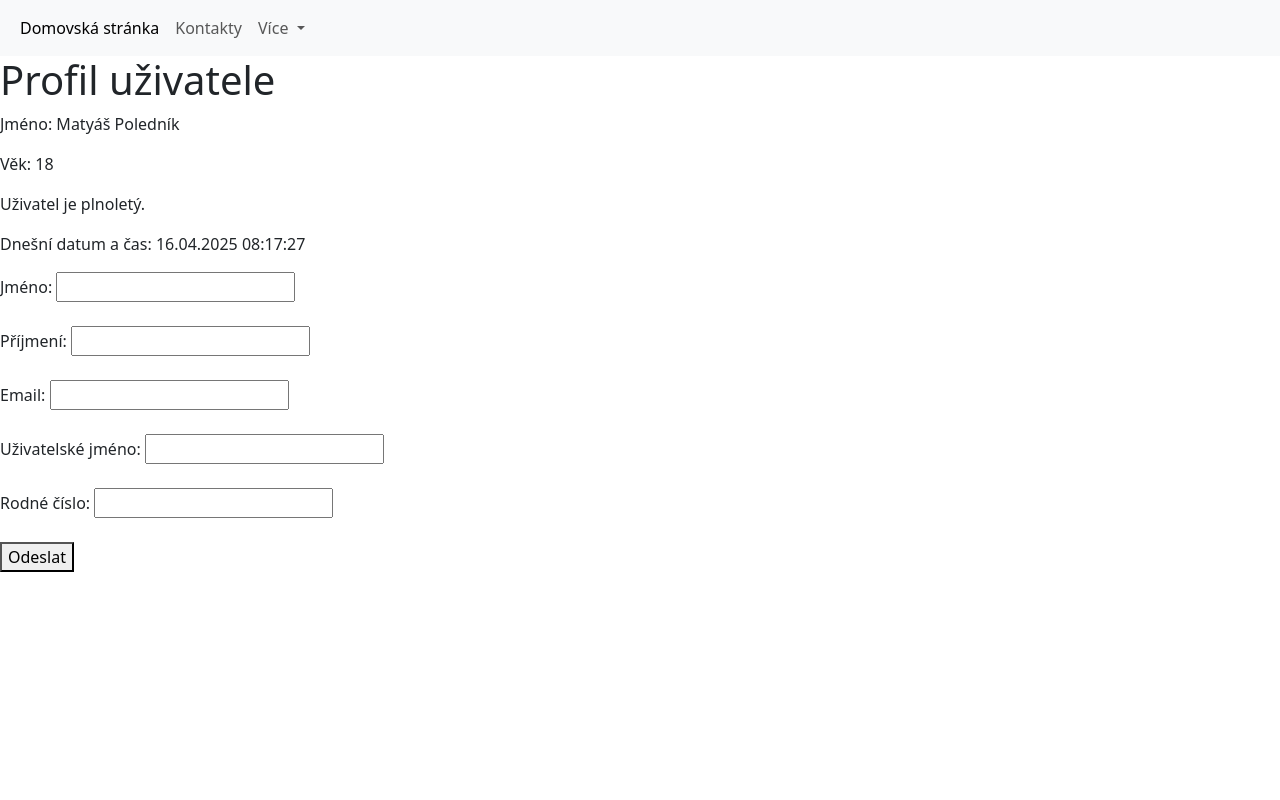
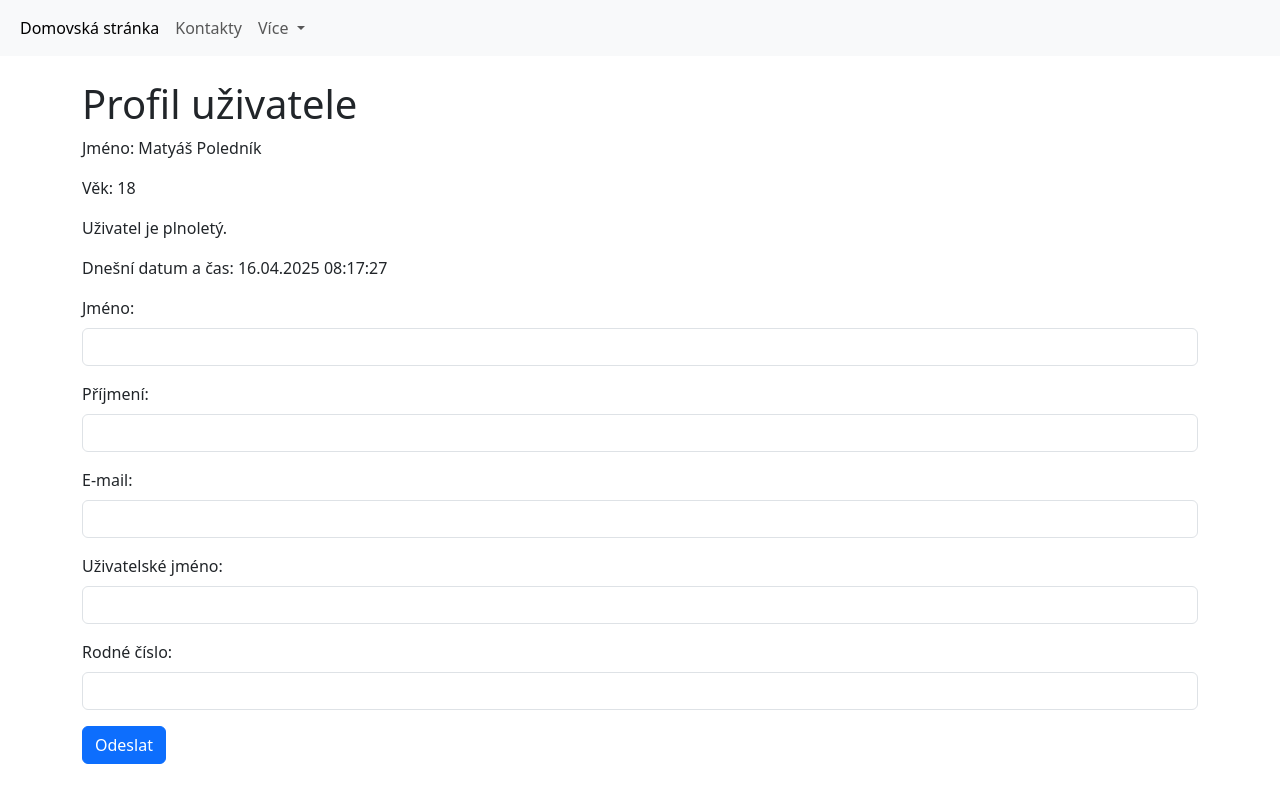
Before and after one commit to IT2-WA-2024-2025/flask-Matyas420, a Flask app: page / in a window 1280 px wide. Run offline with Flask 3, Linux system fonts and the light colour scheme.

Commit message:
form_flask2

```diff
--- a/.github/main.py
+++ b/.github/main.py
@@ -60,25 +60,27 @@
 
 @app.route("/", methods=['GET', 'POST'])
 def home_page():
-     string = None
-     if request.method == 'POST':
-       jmeno = request.form.get('jméno')
-       prijmeni = request.form.get('příjmení')
-       email = request.form.get('email')
-       uzivatelske_jmeno = request.form.get('uživatelské_jméno')
-       rodne_cislo = request.form.get('rodné_číslo')
+    string = None
+    if request.method == 'POST':
+        jmeno = request.form.get('jmeno')
+        prijmeni = request.form.get('prijmeni')
+        email = request.form.get('email')
+        uzivatelske_jmeno = request.form.get('uzivatelske_jmeno')
+        rodne_cislo = request.form.get('rodne_cislo')
 
-       if not jmeno or not prijmeni or not email or not uzivatelske_jmeno or not rodne_cislo:
-          string = "Musíte vyplnit všechna pole"
-       else:
-          if rodne_cislo.isdigit():
-             if string is None:
+
+        if not jmeno or not prijmeni or not email or not uzivatelske_jmeno or not rodne_cislo:
+            string = "Musíte vyplnit všechna pole."
+        else:
+
+            if rodne_cislo.isdigit():
                 string = (
-                 f"Zadali jste: {jmeno} {prijmeni}, E-mail: {email}, "
-                 f"Uživatelské jméno: {uzivatelske_jmeno}, Rodné číslo: {rodne_cislo}."
-             )
-     return render_template("index.html", datum=datetime.now().strftime('%d.%m.%Y %H:%M:%S'), string=string)
-
+                    f"Zadali jste: {jmeno} {prijmeni}, E-mail: {email}, "
+                    f"Uživatelské jméno: {uzivatelske_jmeno}, Rodné číslo: {rodne_cislo}."
+                )
+            else:
+                string = "Rodné číslo musí být tvořeno pouze číslicemi."
+    return render_template("index.html", datum=datetime.now().strftime('%d.%m.%Y %H:%M:%S'), string=string)
 
 
 if __name__ == "__main__":
--- a/.github/static/style.css
+++ b/.github/static/style.css
@@ -1,4 +1,5 @@
 body {
     background-color: lightgreen;
     color:coral;
+    text-align: center;
 }
--- a/.github/templates/index.html
+++ b/.github/templates/index.html
@@ -1,22 +1,27 @@
 <!DOCTYPE html>
- <html lang="en">
+<html lang="cs">
 <head>
     <meta charset="UTF-8">
     <meta name="viewport" content="width=device-width, initial-scale=1.0">
-     <link rel="stylesheet"  href="/static/style.css">
-     <title>Document</title>
-     <link href="https://cdn.jsdelivr.net/npm/bootstrap@5.3.3/dist/css/bootstrap.min.css" rel="stylesheet" integrity="sha384-QWTKZyjpPEjISv5WaRU9OFeRpok6YctnYmDr5pNlyT2bRjXh0JMhjY6hW+ALEwIH" crossorigin="anonymous">
+    <link rel="stylesheet" href="/static/style.css">
+    <title>Profil uživatele</title>
+    <link href="https://cdn.jsdelivr.net/npm/bootstrap@5.3.3/dist/css/bootstrap.min.css" rel="stylesheet"
+          integrity="sha384-QWTKZyjpPEjISv5WaRU9OFeRpok6YctnYmDr5pNlyT2bRjXh0JMhjY6hW+ALEwIH"
+          crossorigin="anonymous">
 </head>
 <body>
-  <nav class="navbar navbar-expand-lg bg-body-tertiary"style="background-color:white">
+  <nav class="navbar navbar-expand-lg bg-body-tertiary" style="background-color:white">
     <div class="container-fluid">
-      <button class="navbar-toggler" type="button" data-bs-toggle="collapse" data-bs-target="#navbarSupportedContent" aria-controls="navbarSupportedContent" aria-expanded="false" aria-label="Toggle navigation">
+      <button class="navbar-toggler" type="button" data-bs-toggle="collapse"
+              data-bs-target="#navbarSupportedContent"
+              aria-controls="navbarSupportedContent" aria-expanded="false"
+              aria-label="Toggle navigation">
         <span class="navbar-toggler-icon"></span>
       </button>
       <div class="collapse navbar-collapse" id="navbarSupportedContent">
         <ul class="navbar-nav me-auto mb-2 mb-lg-0">
           <li class="nav-item">
-            <a class="nav-link active" aria-current="page" href="{{ url_for('index') }}">Domovská stránka</a>
+            <a class="nav-link active" aria-current="page" href="{{ url_for('home_page') }}">Domovská stránka</a>
           </li>
           <li class="nav-item">
             <a class="nav-link" href="{{ url_for('contact') }}">Kontakty</a>
@@ -36,9 +41,10 @@
       </div>
     </div>
   </nav>
-    </div>
-  </nav>
+
+  <div class="container mt-4">
     <h1>Profil uživatele</h1>
+
     {% set jmeno = "Matyáš Poledník" %}
     {% set vek = 18 %}
 
@@ -53,28 +59,42 @@
 
     <p>Dnešní datum a čas: {{ datum }}</p>
 
-  <label>Jméno:</label>
-     <input type="text" name="jmeno" required><br><br>
 
-     <label>Příjmení:</label>
-     <input type="text" name="prijmeni" pattern="[A-Za-zÁ-ž\s\-]+" required><br><br>
-
-     <label>Email:</label>
-     <input type="email" name="email" required><br><br>
-
-     <label>Uživatelské jméno:</label>
-     <input type="text" name="uzivatelske_jmeno" required><br><br>
-
-     <label>Rodné číslo:</label>
-     <input type="number" name="rodne_cislo" required><br><br>
-
-     <button type="submit">Odeslat</button>
+    <form method="POST">
+        <div class="mb-3">
+            <label for="jmeno" class="form-label">Jméno:</label>
+            <input type="text" class="form-control" id="jmeno" name="jmeno" required>
+        </div>
+        <div class="mb-3">
+            <label for="prijmeni" class="form-label">Příjmení:</label>
+            <input type="text" class="form-control" id="prijmeni" name="prijmeni"
+                   pattern="[A-Za-zÁ-Žá-ž\s]+"
+                   title="Zadejte prosím pouze písmena."
+                   required>
+        </div>
+        <div class="mb-3">
+            <label for="email" class="form-label">E-mail:</label>
+            <input type="email" class="form-control" id="email" name="email" required>
+        </div>
+        <div class="mb-3">
+            <label for="uzivatelske_jmeno" class="form-label">Uživatelské jméno:</label>
+            <input type="text" class="form-control" id="uzivatelske_jmeno" name="uzivatelske_jmeno" required>
+        </div>
+        <div class="mb-3">
+            <label for="rodne_cislo" class="form-label">Rodné číslo:</label>
+            <input type="number" class="form-control" id="rodne_cislo" name="rodne_cislo" required>
+        </div>
+        <button type="submit" class="btn btn-primary">Odeslat</button>
     </form>
 
-  {% if zprava %}
-  <p>{{zprava}}</p>
-  {% endif%}
 
+    {% if string %}
+      <div class="mt-3 alert alert-info">{{ string }}</div>
+    {% endif %}
+  </div>
+
+  <script src="https://cdn.jsdelivr.net/npm/bootstrap@5.3.3/dist/js/bootstrap.bundle.min.js"
+          integrity="sha384-YvpcrYf0tY3lHB60NNkmXc5s9fDVZLESaAA55NDzOxhy9GkcIdslK1eN7N6jIeHz"
+          crossorigin="anonymous"></script>
 </body>
- <script src="https://cdn.jsdelivr.net/npm/bootstrap@5.3.3/dist/js/bootstrap.bundle.min.js" integrity="sha384-YvpcrYf0tY3lHB60NNkmXc5s9fDVZLESaAA55NDzOxhy9GkcIdslK1eN7N6jIeHz" crossorigin="anonymous"></script>
 </html>
```
Lines whose indentation alone changed are shown as unchanged.
